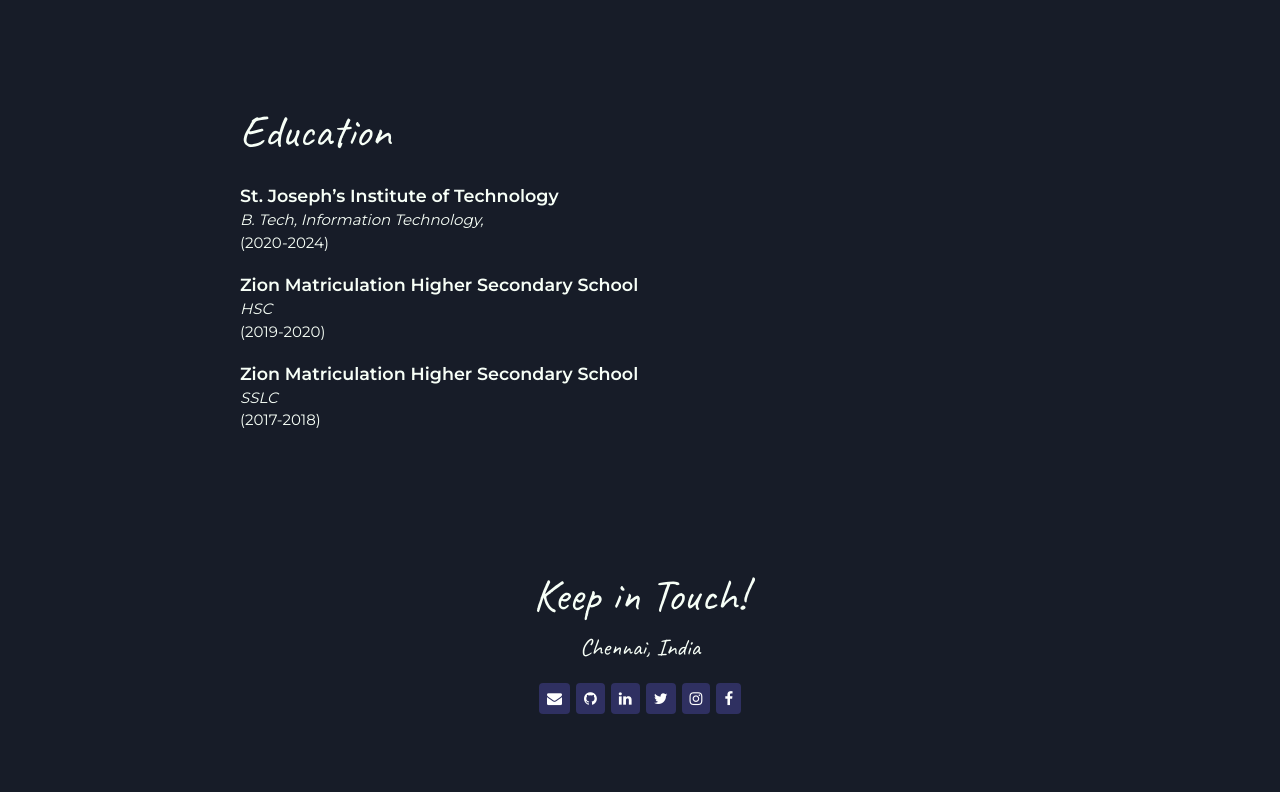
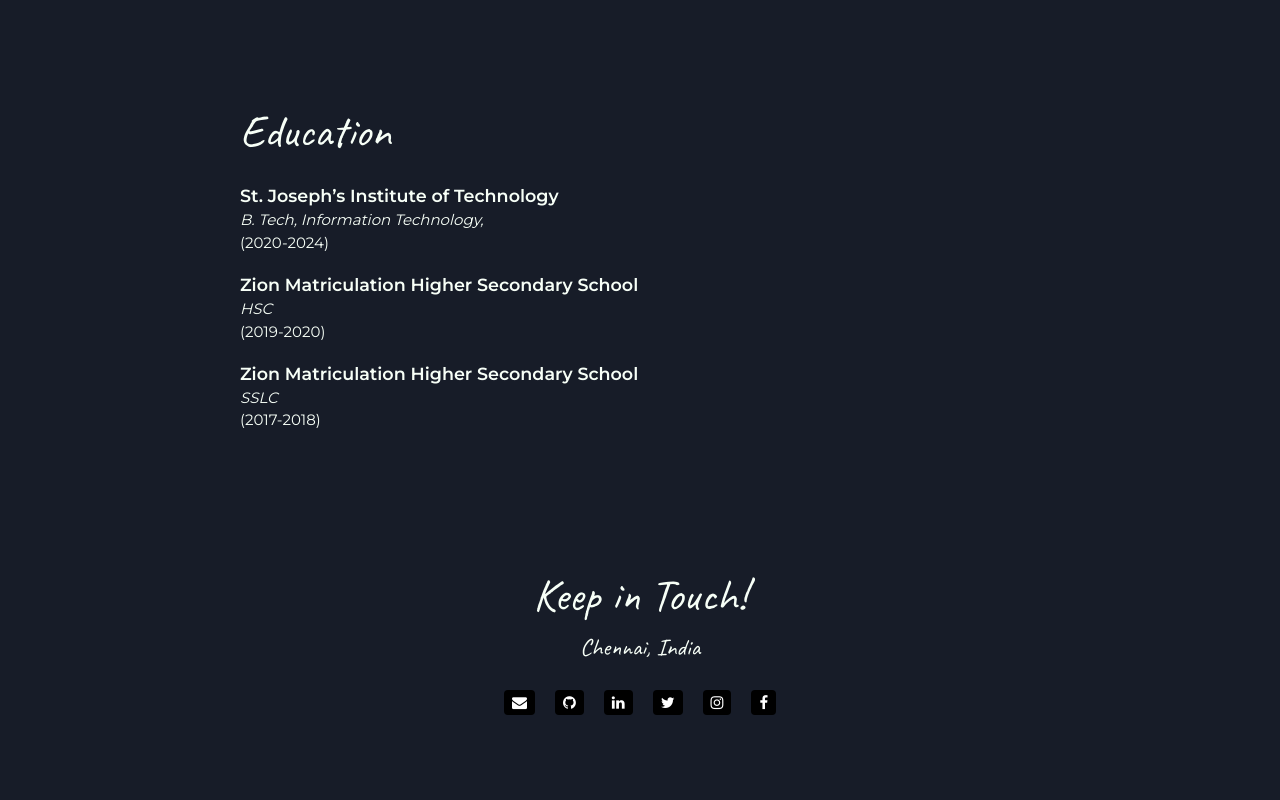
Before and after one commit to Chandru3493/Portfolio, a plain HTML site: page index.html in a window 1280 px wide. Shown: the part 2020-2820 px from the top of the page. Drawn offline with nearby package versions, Linux system fonts and the light colour scheme.

Commit message:
Updated footer

```diff
--- a/Styles/styles.css
+++ b/Styles/styles.css
@@ -2,6 +2,7 @@
 html {
   box-sizing: border-box;
   scroll-behavior: smooth;
+  overflow-x: hidden;
 }
 *,
 *:before,
@@ -14,7 +15,10 @@ html {
   -o-user-select: none;
   user-select: none;
 }
-
+html,
+body {
+  width: 100vw;
+}
 body {
   color: #f7fff7;
   margin: 0;
@@ -22,6 +26,7 @@ body {
   font-family: "Montserrat", sans-serif;
   font-size: 15px;
   line-height: 1.5;
+  overflow-x: hidden;
 }
 .header {
   background-color: #171c28;
@@ -151,21 +156,16 @@ footer {
 .contact-list {
   list-style-type: none;
   padding: 0;
+  display: flex;
 }
 .contact-list a {
-  color: #f7fff7;
-  background: #2f3061;
+  background-color: black;
   text-decoration: none;
-  padding: 8px;
+  margin: 10px;
+  padding: 5px 8px;
   border-radius: 4px;
   display: inline-block;
-  margin: 3px;
 }
-.contact-list a:hover {
-  background: linear-gradient(45deg, #b95ce4, #4f29cd);
-  padding-bottom: 9px;
-}
-
 @media screen and (min-width: 750px) {
   header,
   footer {
@@ -249,7 +249,7 @@ footer {
 }
 /*dark mode*/
 .dark-mode {
-  background-color: #a7a6a6;
+  background-color: rgb(255, 255, 255);
   color: #000000;
 }
 /*switch*/
```
